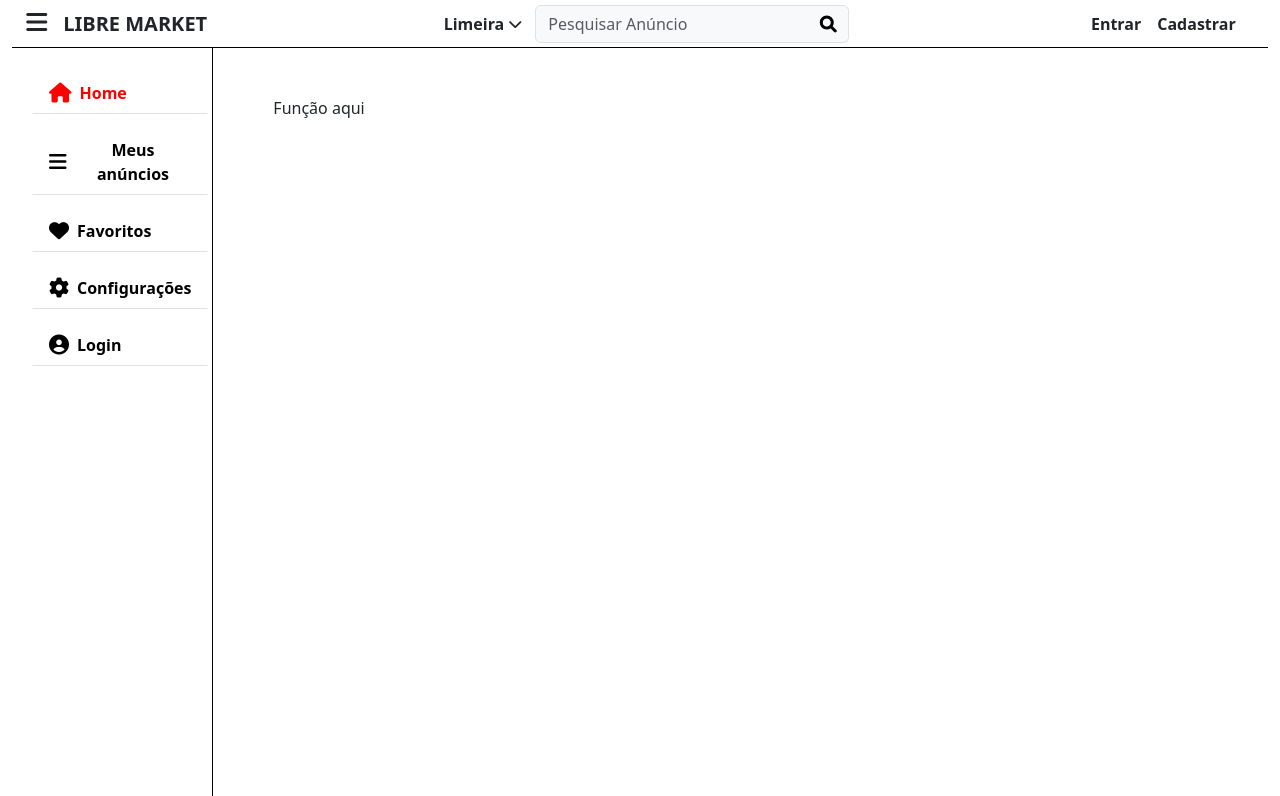
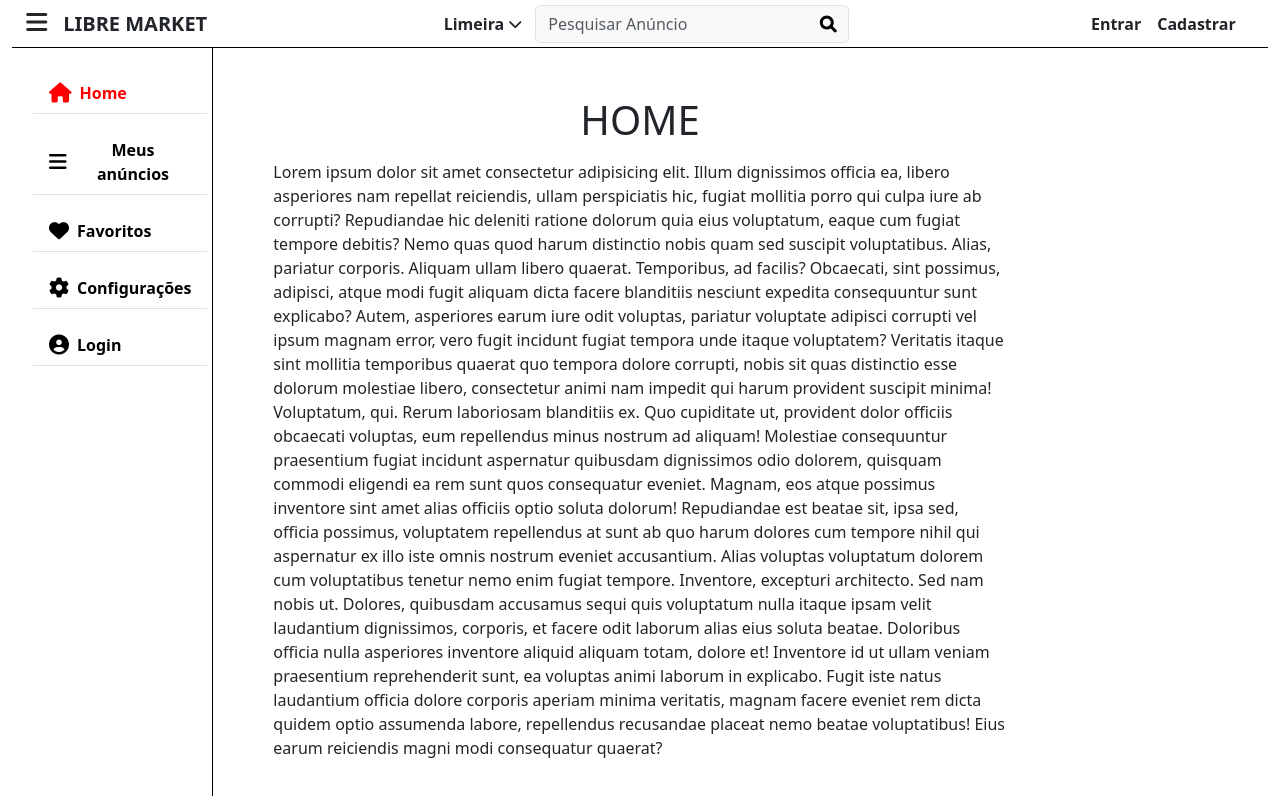
Before and after one commit to aalbino221/projeto-cotil, a React (Create React App) app: page / in a window 1280 px wide. Shown: the top 796 px of the page. Built offline with nearby package versions, Linux system fonts and the light colour scheme.

Commit message:
Change tab

```diff
--- a/package.json
+++ b/package.json
@@ -6,6 +6,7 @@
     "@testing-library/jest-dom": "^5.16.5",
     "@testing-library/react": "^13.4.0",
     "@testing-library/user-event": "^13.5.0",
+    "prop-types": "^15.8.1",
     "react": "^18.2.0",
     "react-dom": "^18.2.0",
     "react-scripts": "5.0.1",
--- a/src/App.js
+++ b/src/App.js
@@ -1,18 +1,47 @@
+import { useEffect, useState } from 'react';
 import Header from './components/Header';
 import Sidebar from './components/Sidebar';
 import Screen from './components/Screen';
 
 function App() {
+  const [currentTab, setCurrentTab] = useState('home');
+  const [sideBar, setSideBar] = useState('d-lg-flex');
+
+  useEffect(() => {
+    switch (currentTab) {
+      case 'my-ads':
+        document.title = 'Meus Anúncios';
+        break;
+      case 'favorite-ads':
+        document.title = 'Favoritos';
+        break;
+      case 'login':
+        document.title = 'Login/Cadastro';
+        break;
+      default:
+        document.title = 'Home';
+    }
+  }, [currentTab]);
+
+  const setBar = () => {
+    setSideBar(sideBar === 'd-lg-flex' ? 'd-lg-none' : 'd-lg-flex');
+  };
+
   return (
     <div className="App">
-      <Header />
+      <Header setBar={setBar} />
       <div className="container-fluid full-height">
-        <div className="row d-flex flex-grow-1 flex-column flex-sm-row h-100 overflow-auto">
-          <div className="col-lg-10 col-sm-12 order-sm-last flex-grow-1">
-            <Screen />
+        <div className="row d-flex flex-grow-1 flex-column flex-sm-row h-100">
+          <div className="col-lg-8 col-sm-12 order-sm-last flex-grow-1">
+            <Screen currentTab={currentTab} />
           </div>
-          <div className="col-lg-2 col-sm-12 p-0 order-sm-first">
-            <Sidebar />
+          <div className="col-lg-2 col-sm-0 order-sm-last flex-sm-grow-1" />
+
+          <div
+            className="col-lg-2 col-sm-12 p-0 order-sm-first"
+            id="sideWrapper"
+          >
+            <Sidebar setCurrentTab={setCurrentTab} sideBar={sideBar} />
           </div>
         </div>
       </div>
--- /dev/null
+++ b/src/components/Favorites.js
@@ -0,0 +1,12 @@
+export default function Favorites() {
+  return (
+    <div>
+      <h1 className="text-center mb-3">Favoritos</h1>
+      <p>
+        Lorem ipsum dolor sit amet consectetur, adipisicing elit. Qui quos non
+        dolores ab saepe enim dicta! Necessitatibus, tempore. Debitis ex impedit
+        officiis nostrum minima porro libero sunt distinctio adipisci ea!
+      </p>
+    </div>
+  );
+}
--- /dev/null
+++ b/src/components/Home.js
@@ -0,0 +1,42 @@
+export default function Home() {
+  return (
+    <div>
+      <h1 className="text-center mb-3">HOME</h1>
+      <p>
+        Lorem ipsum dolor sit amet consectetur adipisicing elit. Illum
+        dignissimos officia ea, libero asperiores nam repellat reiciendis, ullam
+        perspiciatis hic, fugiat mollitia porro qui culpa iure ab corrupti?
+        Repudiandae hic deleniti ratione dolorum quia eius voluptatum, eaque cum
+        fugiat tempore debitis? Nemo quas quod harum distinctio nobis quam sed
+        suscipit voluptatibus. Alias, pariatur corporis. Aliquam ullam libero
+        quaerat. Temporibus, ad facilis? Obcaecati, sint possimus, adipisci,
+        atque modi fugit aliquam dicta facere blanditiis nesciunt expedita
+        consequuntur sunt explicabo? Autem, asperiores earum iure odit voluptas,
+        pariatur voluptate adipisci corrupti vel ipsum magnam error, vero fugit
+        incidunt fugiat tempora unde itaque voluptatem? Veritatis itaque sint
+        mollitia temporibus quaerat quo tempora dolore corrupti, nobis sit quas
+        distinctio esse dolorum molestiae libero, consectetur animi nam impedit
+        qui harum provident suscipit minima! Voluptatum, qui. Rerum laboriosam
+        blanditiis ex. Quo cupiditate ut, provident dolor officiis obcaecati
+        voluptas, eum repellendus minus nostrum ad aliquam! Molestiae
+        consequuntur praesentium fugiat incidunt aspernatur quibusdam
+        dignissimos odio dolorem, quisquam commodi eligendi ea rem sunt quos
+        consequatur eveniet. Magnam, eos atque possimus inventore sint amet
+        alias officiis optio soluta dolorum! Repudiandae est beatae sit, ipsa
+        sed, officia possimus, voluptatem repellendus at sunt ab quo harum
+        dolores cum tempore nihil qui aspernatur ex illo iste omnis nostrum
+        eveniet accusantium. Alias voluptas voluptatum dolorem cum voluptatibus
+        tenetur nemo enim fugiat tempore. Inventore, excepturi architecto. Sed
+        nam nobis ut. Dolores, quibusdam accusamus sequi quis voluptatum nulla
+        itaque ipsam velit laudantium dignissimos, corporis, et facere odit
+        laborum alias eius soluta beatae. Doloribus officia nulla asperiores
+        inventore aliquid aliquam totam, dolore et! Inventore id ut ullam veniam
+        praesentium reprehenderit sunt, ea voluptas animi laborum in explicabo.
+        Fugit iste natus laudantium officia dolore corporis aperiam minima
+        veritatis, magnam facere eveniet rem dicta quidem optio assumenda
+        labore, repellendus recusandae placeat nemo beatae voluptatibus! Eius
+        earum reiciendis magni modi consequatur quaerat?
+      </p>
+    </div>
+  );
+}
--- /dev/null
+++ b/src/components/Login.js
@@ -0,0 +1,83 @@
+/* eslint-disable jsx-a11y/img-redundant-alt */
+/* eslint-disable jsx-a11y/label-has-associated-control */
+export default function Login() {
+  return (
+    <div>
+      <h1 className="text-center mb-3">Login</h1>
+      <form className="row g-3">
+        <div className="col-md-6">
+          <label htmlFor="inputEmail4" className="form-label">
+            Email
+          </label>
+          <input type="email" className="form-control" id="inputEmail4" />
+        </div>
+        <div className="col-md-6">
+          <label htmlFor="inputPassword4" className="form-label">
+            Password
+          </label>
+          <input type="password" className="form-control" id="inputPassword4" />
+        </div>
+        <div className="col-12">
+          <label htmlFor="inputAddress" className="form-label">
+            Address
+          </label>
+          <input
+            type="text"
+            className="form-control"
+            id="inputAddress"
+            placeholder="1234 Main St"
+          />
+        </div>
+        <div className="col-12">
+          <label htmlFor="inputAddress2" className="form-label">
+            Address 2
+          </label>
+          <input
+            type="text"
+            className="form-control"
+            id="inputAddress2"
+            placeholder="Apartment, studio, or floor"
+          />
+        </div>
+        <div className="col-md-6">
+          <label htmlFor="inputCity" className="form-label">
+            City
+          </label>
+          <input type="text" className="form-control" id="inputCity" />
+        </div>
+        <div className="col-md-4">
+          <label htmlFor="inputState" className="form-label">
+            State
+          </label>
+          <select id="inputState" className="form-select">
+            <option selected>Choose...</option>
+            <option>...</option>
+          </select>
+        </div>
+        <div className="col-md-2">
+          <label htmlFor="inputZip" className="form-label">
+            Zip
+          </label>
+          <input type="text" className="form-control" id="inputZip" />
+        </div>
+        <div className="col-12">
+          <div className="form-check">
+            <input
+              className="form-check-input"
+              type="checkbox"
+              id="gridCheck"
+            />
+            <label className="form-check-label" htmlFor="gridCheck">
+              Check me out
+            </label>
+          </div>
+        </div>
+        <div className="col-12">
+          <button type="submit" className="btn btn-primary">
+            Sign in
+          </button>
+        </div>
+      </form>
+    </div>
+  );
+}
--- /dev/null
+++ b/src/components/MyAds.js
@@ -0,0 +1,15 @@
+export default function MyAds() {
+  return (
+    <div>
+      <h1 className="text-center mb-3">Meus Anúncios</h1>
+      <p>
+        Lorem ipsum dolor sit amet consectetur adipisicing elit. Natus molestiae
+        earum, veniam quo voluptate veritatis consequuntur ipsum eum praesentium
+        quaerat dolorum debitis optio quibusdam cupiditate? Sit aliquam
+        temporibus quos quibusdam perspiciatis nesciunt quod! Repellat itaque
+        deserunt veritatis magnam facilis. Enim amet possimus sapiente iusto
+        illum vitae minima ducimus eveniet iste.
+      </p>
+    </div>
+  );
+}
--- a/src/components/Screen.js
+++ b/src/components/Screen.js
@@ -1,7 +1,16 @@
-export default function Screen() {
+/* eslint-disable react/prop-types */
+import Login from './Login';
+import Home from './Home';
+import MyAds from './MyAds';
+import Favorites from './Favorites';
+
+export default function Screen({ currentTab }) {
   return (
     <div className="p-5" id="Screen">
-      Função aqui
+      {currentTab === 'home' ? <Home /> : ''}
+      {currentTab === 'my-ads' ? <MyAds /> : ''}
+      {currentTab === 'favorite-ads' ? <Favorites /> : ''}
+      {currentTab === 'login' ? <Login /> : ''}
     </div>
   );
 }
--- a/src/components/Sidebar.js
+++ b/src/components/Sidebar.js
@@ -1,9 +1,12 @@
+/* eslint-disable react/prop-types */
 import './styles/Sidebar.css';
 
 /* eslint-disable jsx-a11y/anchor-is-valid */
-export default function Sidebar() {
+export default function Sidebar({ setCurrentTab, sideBar }) {
   return (
-    <div className="border-end border-black d-flex flex-column flex-grow-1 h-100 overflow-auto p-4">
+    <div
+      className={`border-end border-black d-flex flex-column flex-grow-1 h-100 overflow-auto p-4 ${sideBar}`}
+    >
       <nav id="side" className="px-2">
         <div
           className="nav nav-tabs d-flex flex-row flex-lg-column row-gap-3 border-0"
@@ -19,6 +22,7 @@ export default function Sidebar() {
             role="tab"
             aria-controls="nav-home"
             aria-selected="true"
+            onClick={() => setCurrentTab('home')}
           >
             <i className="fa-solid fa-house me-2 fs-5" />
             Home
@@ -32,6 +36,7 @@ export default function Sidebar() {
             role="tab"
             aria-controls="nav-anuncios"
             aria-selected="false"
+            onClick={() => setCurrentTab('my-ads')}
           >
             <i className="fa-solid fa-bars me-2 fs-5" />
             Meus anúncios
@@ -45,6 +50,7 @@ export default function Sidebar() {
             role="tab"
             aria-controls="nav-favoritos"
             aria-selected="false"
+            onClick={() => setCurrentTab('favorite-ads')}
           >
             <i className="fa-solid fa-heart me-2 fs-5" />
             Favoritos
@@ -75,8 +81,9 @@ export default function Sidebar() {
                   className="form-select form-select border-0 p-0 bg-light"
                   aria-label="Default select example"
                   id="select-lang"
+                  defaultValue={0}
                 >
-                  <option selected>Português (BR)</option>
+                  <option value="0">Português (BR)</option>
                   <option value="1">English (USA)</option>
                   <option value="2">Espanõl (AR)</option>
                   <option value="3">Deutsch (GER)</option>
@@ -108,6 +115,7 @@ export default function Sidebar() {
             role="tab"
             aria-controls="nav-login"
             aria-selected="false"
+            onClick={() => setCurrentTab('login')}
           >
             <i className="fa-solid fa-circle-user me-2 fs-5" />
             Login
--- a/src/components/styles/Sidebar.css
+++ b/src/components/styles/Sidebar.css
@@ -59,6 +59,11 @@
     padding: 0;
   }
 
+  #sideWrapper {
+    position: fixed;
+    bottom: 0;
+  }
+
   img {
     width: 100%;
   }
```
Also changed, not shown: src/Main.js (added, +17 -0 lines), src/components/Header.js (+8 -2 lines), .eslintrc.js, 1 other file (tests, documents, lock files or other folders).
